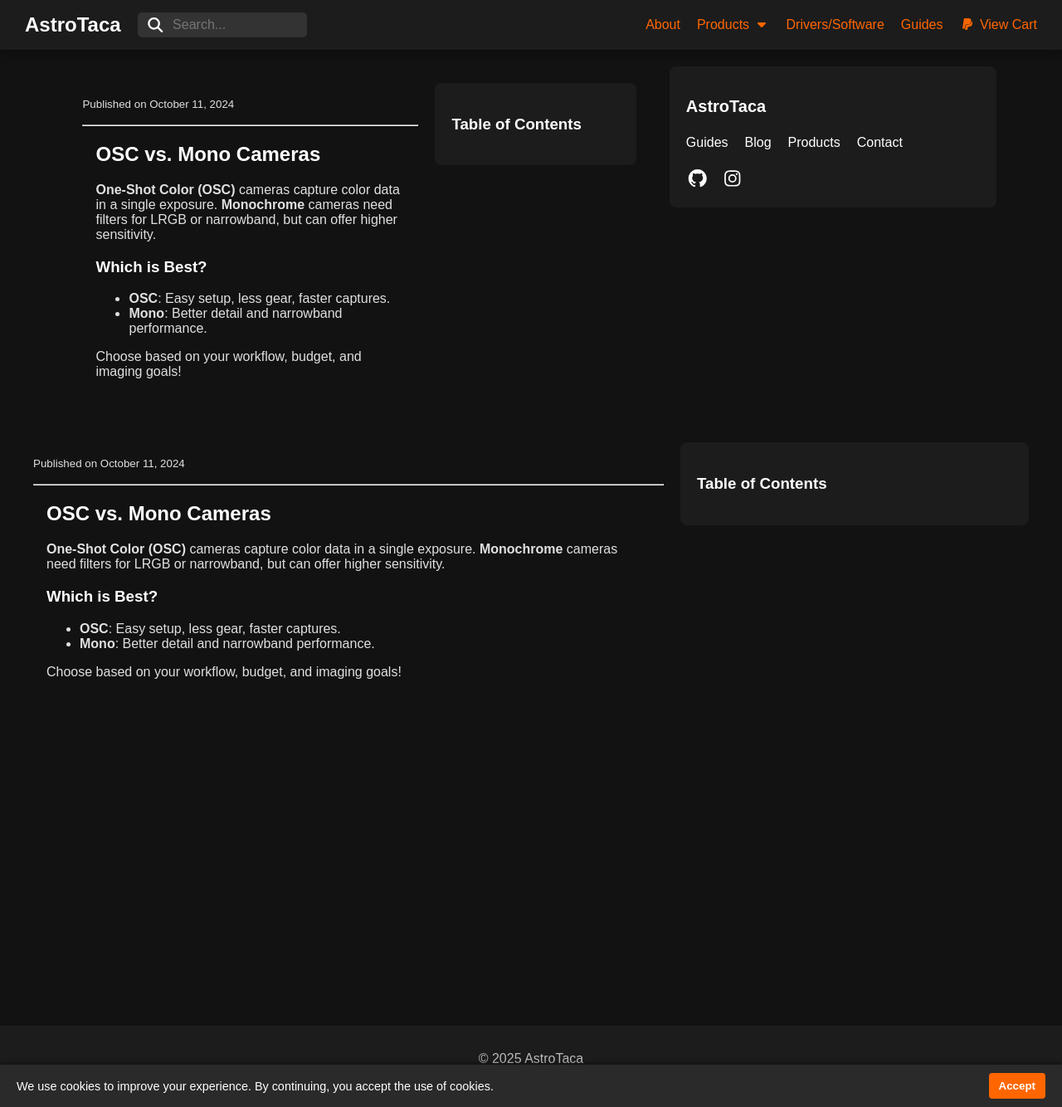
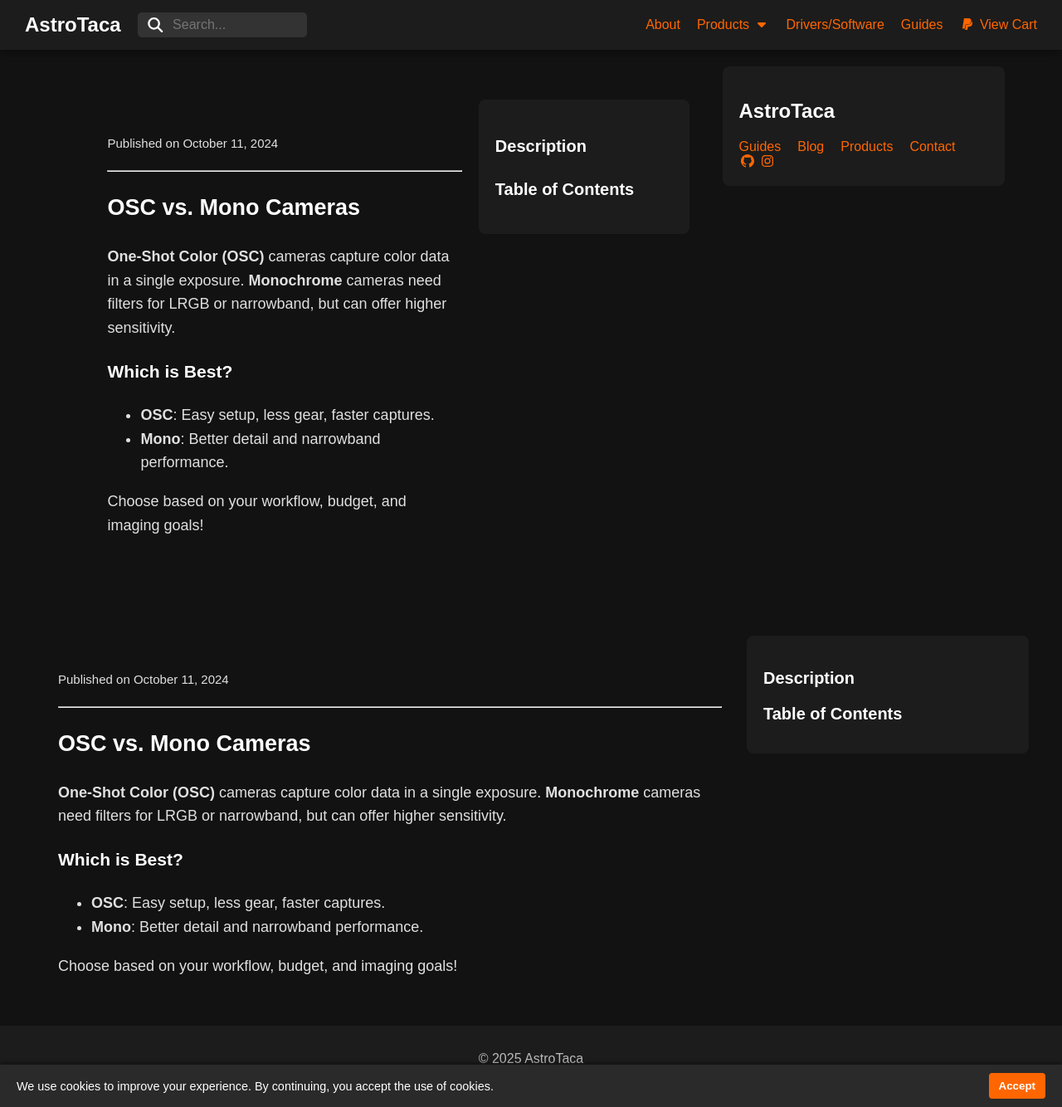
Before and after one commit to astrotaca/website, a Jekyll site: the page built from _posts/2025-02-07-osc-vs-mono.md, in a window 1280 px wide and 1334 px high. Shown: the whole window at 83% size. Built offline with Jekyll 4.4.1, drawn with Linux system fonts in a browser that asks for light colours.

Commit message:
updates to the website

```diff
--- a/_layouts/post.html
+++ b/_layouts/post.html
@@ -22,6 +22,9 @@
 
   <aside class="right-sidebar">
     <div class="sidebar-content">
+      <h3>Description</h3>
+      <p>{{ page.description }}</p>
+
       <h3>Table of Contents</h3>
       <ul>
         {% for section in page.toc %}
--- a/assets/main.css
+++ b/assets/main.css
@@ -492,11 +492,13 @@
 }
 
 /* Constrain post content width */
-.post-content {
-    max-width: 800px;
-    margin: 0 auto;
-    padding: 0 1rem;
+.post-content img {
+    display: block;
+    max-width: 100%;
+    margin: 20px auto;
+    border-radius: 8px;
   }
+
 
   /* Before and After Image Section */
   .before-after {
@@ -530,15 +532,20 @@
     padding: 20px;
   }
 
-  /* Main Content */
-  .main-content {
+/* Main Content Layout */
+.main-content {
     flex: 2;
     max-width: 800px;
-    padding-right: 20px;
+    margin: 0 auto;
+    padding: 20px;
+    line-height: 1.6;
+    font-size: 18px;
   }
 
-  /* Right Sidebar */
-  .right-sidebar {
+
+
+/* Right Sidebar */
+.right-sidebar {
     flex: 1;
     background: #1c1c1c;
     padding: 20px;
@@ -546,6 +553,7 @@
     position: sticky;
     top: 80px;
     height: fit-content;
+    max-width: 300px;
   }
 
   /* Sidebar Content */
@@ -553,33 +561,32 @@
     text-align: left;
   }
 
-  .right-sidebar h2 {
+  .right-sidebar h3 {
     font-size: 20px;
     color: white;
-    margin-bottom: 15px;
+    margin-bottom: 10px;
   }
 
-  .right-sidebar nav a {
-    display: block;
-    color: white;
-    text-decoration: none;
-    padding: 8px 0;
+  .right-sidebar p {
+    color: #bbb;
     font-size: 16px;
+    line-height: 1.4;
   }
 
-  .right-sidebar nav a:hover {
-    color: #ff6600;
+  .right-sidebar ul {
+    list-style: none;
+    padding: 0;
   }
 
-  .right-sidebar .social-links {
-    margin-top: 15px;
+  .right-sidebar ul li {
+    padding: 5px 0;
   }
 
-  .right-sidebar .social-links a {
-    color: white;
-    font-size: 22px;
-    margin-right: 10px;
+  .right-sidebar ul li a {
+    color: #ff6600;
+    text-decoration: none;
   }
+
 
   /* Mobile Adjustments */
   @media (max-width: 768px) {
@@ -596,11 +603,11 @@
     }
   }
 
-/* Hero Image */
+/* Fullscreen Hero Image */
 .page-hero {
     position: relative;
     width: 100%;
-    height: 300px;
+    height: 350px;
     background-size: cover;
     background-position: center;
     display: flex;
@@ -610,8 +617,6 @@
 
   .page-hero .hero-overlay {
     position: absolute;
-    top: 0;
-    left: 0;
     width: 100%;
     height: 100%;
     background: rgba(0, 0, 0, 0.5);
@@ -619,11 +624,9 @@
 
   .page-hero .hero-text {
     position: relative;
-    z-index: 1;
     color: white;
-    font-size: 28px;
+    font-size: 32px;
     font-weight: bold;
-    text-align: center;
   }
 
 
```
